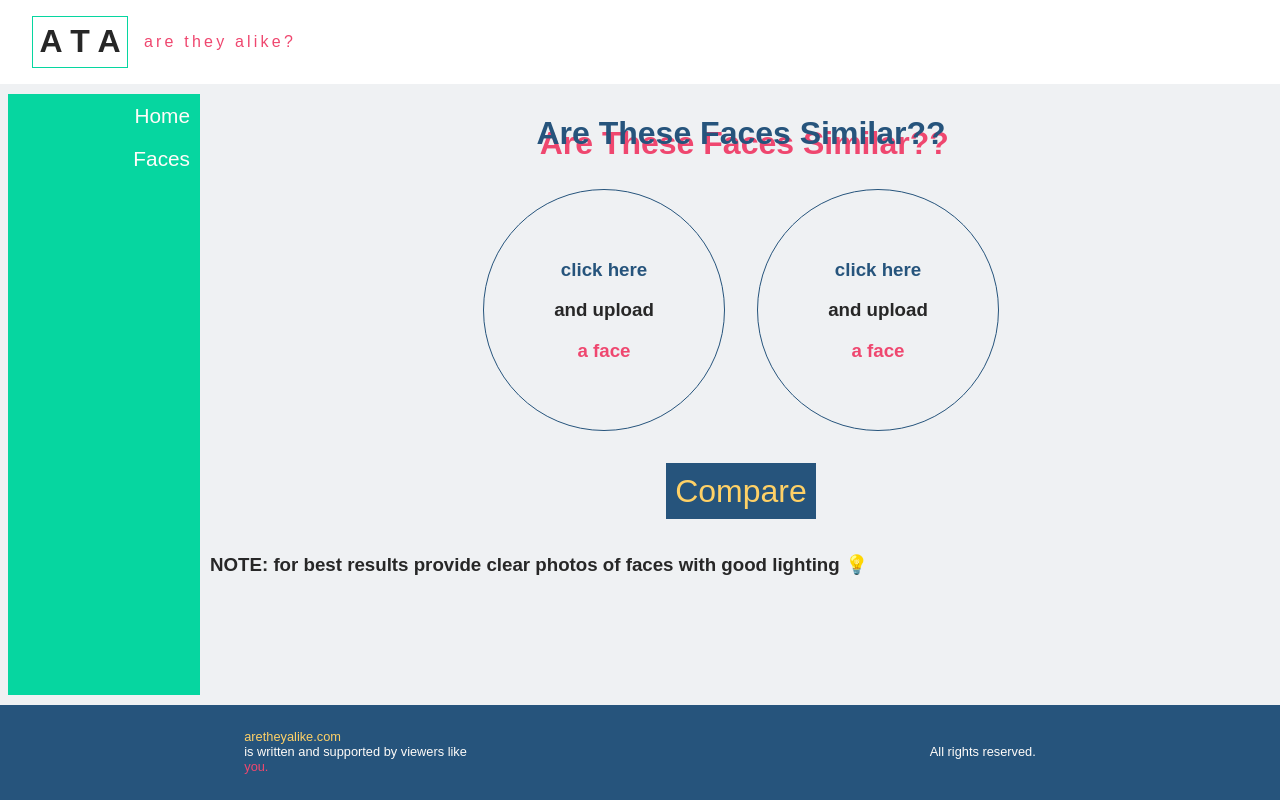
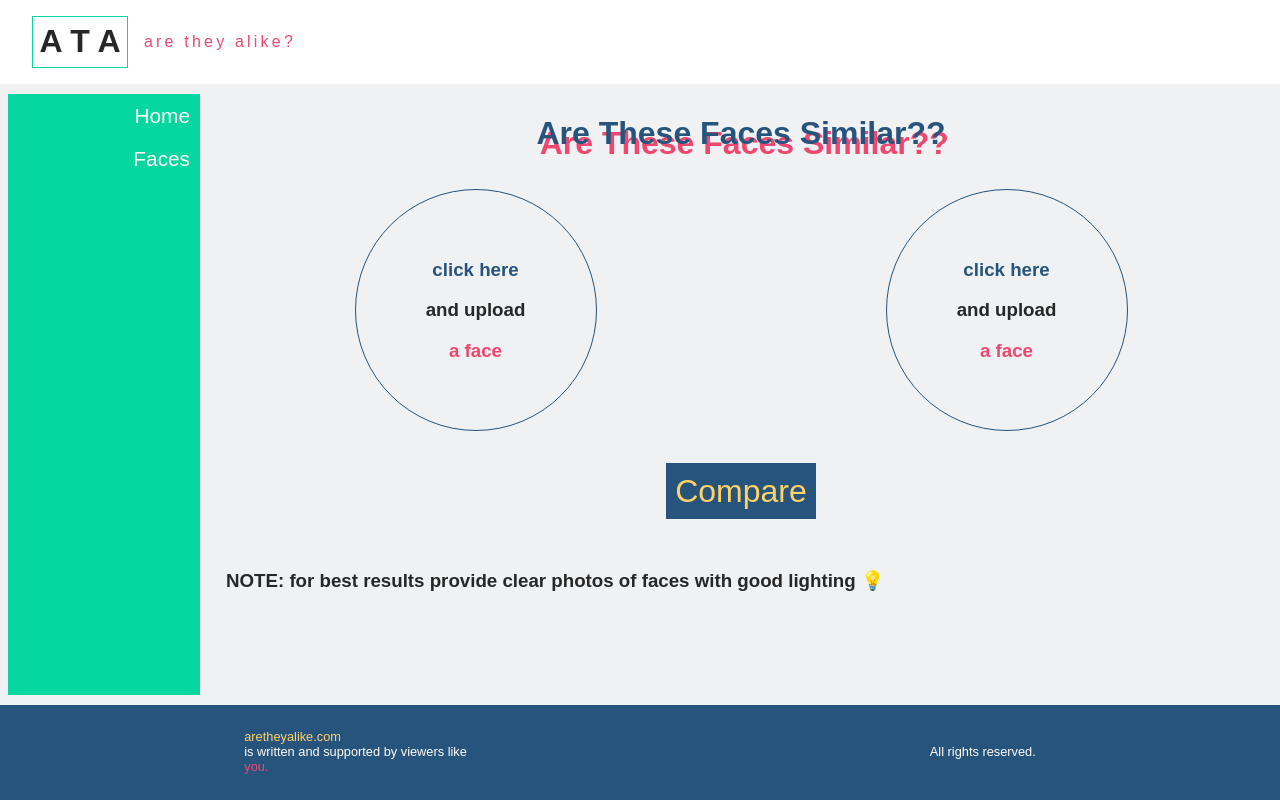
Before and after one commit to ACollectionOfAtoms/cara-front, a React (Create React App) app: page /compare-faces in a window 1280 px wide. Built offline with nearby package versions, Linux system fonts and the light colour scheme.

Commit message:
Align face drop regions

```diff
--- a/src/views/CompareFaces/index.css
+++ b/src/views/CompareFaces/index.css
@@ -34,15 +34,14 @@
 .face-drop-two {
   flex: 1 0 auto;
   display: flex;
+  justify-content: center;
+  align-content: center;
   padding: 1em;
 }
 
-.face-drop-one {
-  justify-content: flex-end;
-}
-
-.face-drop-two {
-  justify-content: flex-start;
+.note {
+  padding: 1em;
+  color: var(--theme-black);
 }
 
 .red-emph {
--- a/src/views/CompareFaces/index.js
+++ b/src/views/CompareFaces/index.js
@@ -168,7 +168,9 @@ export default class CompareContainer extends React.Component {
             {compareControlElement()}
           </div>
         </div>
-        <h3> NOTE: for best results provide clear photos of faces with good lighting 💡</h3>
+        <div className="note">
+          <h3> NOTE: for best results provide clear photos of faces with good lighting 💡</h3>
+        </div>
       </div>
     );
   }
```
